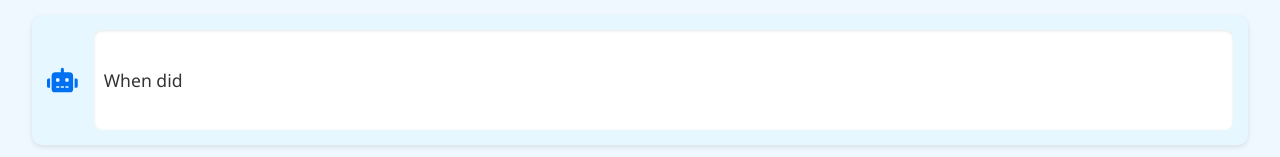
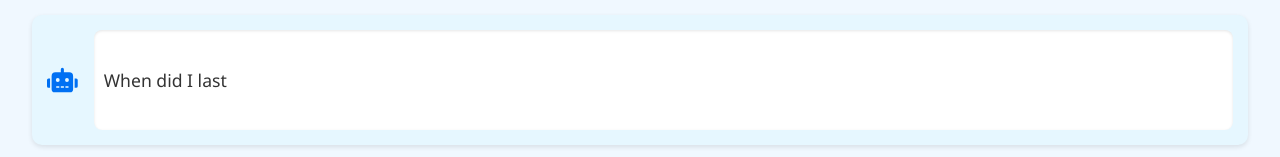
Before and after one commit to partha14/Lifetrackr, a Next.js app: page / in a window 1280 px wide. Shown: the part 1620-1777 px from the top of the page. Built offline with nearby package versions, Linux system fonts and the light colour scheme.

Commit message:
feat: increase typing speed for landing page text animation

```diff
--- a/pages/index.tsx
+++ b/pages/index.tsx
@@ -75,6 +75,7 @@ export default function Home() {
                   "When is my next house cleaning due?",
                   "How much did I spend on groceries last month?",
                 ]}
+                typingSpeed={100}
               />
             </div>
           </div>
```
